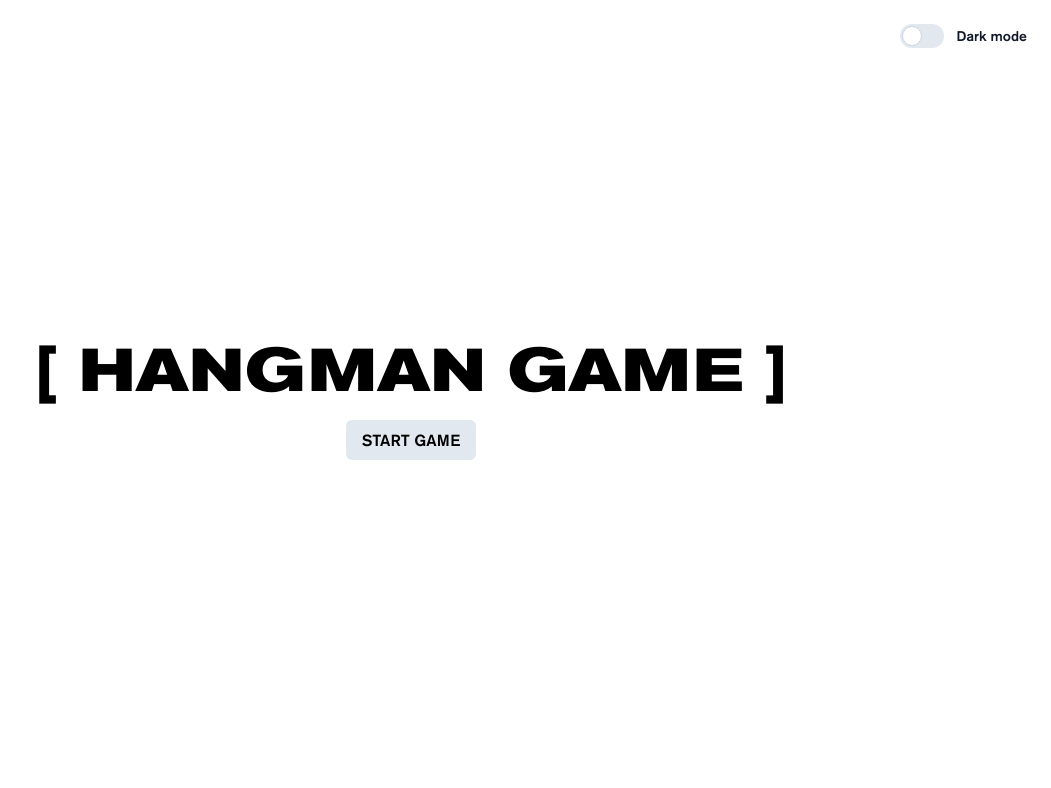
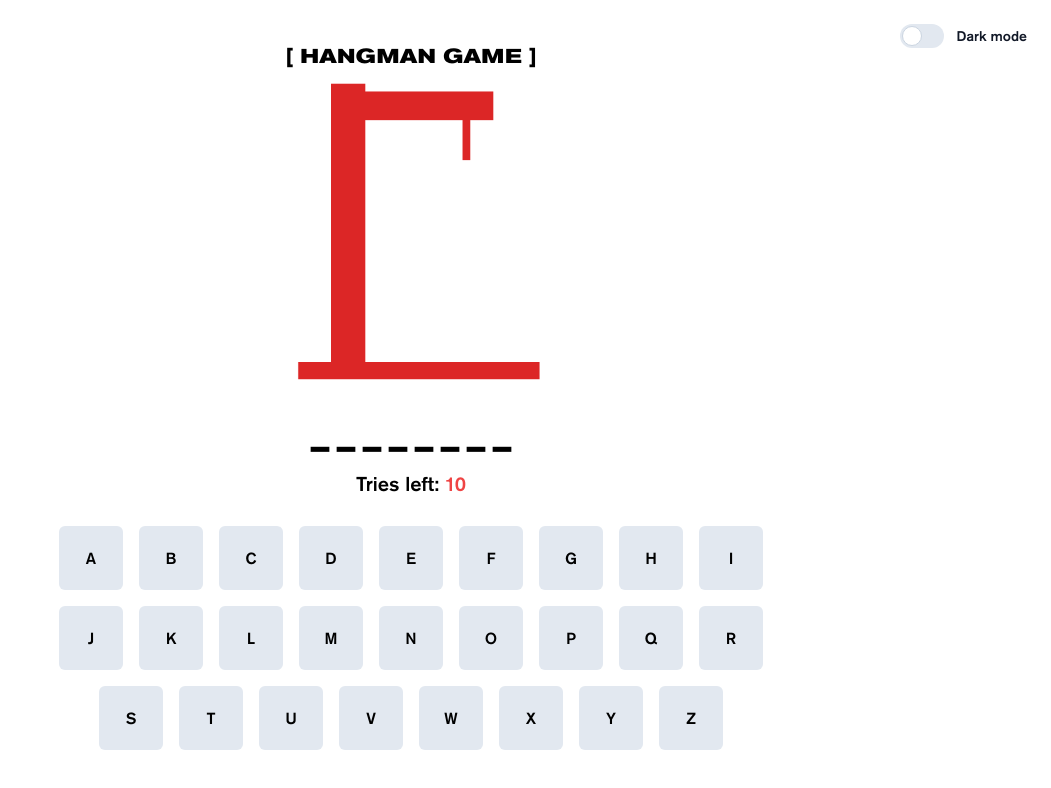
Before and after one commit to karpovIlya/HANGMAN, a website built with Vite: page index.html in a window 1280 px wide. Both pictures are taken after a click on the button "START GAME". Shown: the whole page, without its empty margins (229-1280 px from the left). Built offline with nearby package versions, Linux system fonts and the light colour scheme.

Commit message:
Create a start game function, rendering placeholders and keyboard

```diff
--- a/index.html
+++ b/index.html
@@ -50,7 +50,7 @@
           </span>
         </label>
       </div>
-      <h1 class="logo">[ HANGMAN GAME ]</h1>
+      <h1 class="logo" id="logo">[ HANGMAN GAME ]</h1>
       <div id="game">
         <button class="button-primary">START GAME</button>
       </div>
--- a/src/css/style.css
+++ b/src/css/style.css
@@ -9,12 +9,14 @@
     font-weight: 700;
     font-style: normal;
   }
+
   @font-face {
     font-family: Akzidenz;
     src: url(/fonts/AkzidenzGroteskPro-Md.otf) format('opentype');
     font-weight: 500;
     font-style: normal;
   }
+
   @font-face {
     font-family: Akzidenz;
     src: url(/fonts/AkzidenzGroteskPro-Regular.otf) format('opentype');
@@ -29,15 +31,120 @@
 
 @layer components {
   #app {
-    @apply h-screen flex flex-col items-center justify-center dark:text-white dark:bg-slate-800
+    @apply
+      py-10
+      min-h-screen
+      flex
+      flex-col
+      items-center
+      justify-center
+      dark:text-white
+      dark:bg-slate-800
   }
+
   .logo {
-    @apply text-2xl sm:text-4xl md:text-6xl font-bold uppercase
+    @apply
+      text-2xl
+      sm:text-4xl
+      md:text-6xl
+      font-bold
+      uppercase
   }
+
+  .logo-small {
+    @apply
+      text-xl
+  }
+
   .button-primary {
-    @apply bg-slate-200 rounded-md px-4 py-2 font-medium uppercase hover:bg-slate-300 mt-2 sm:mt-5 dark:bg-indigo-500 hover:dark:bg-indigo-600
+    @apply
+      bg-slate-200
+      rounded-md
+      px-4
+      py-2
+      font-medium
+      uppercase
+      hover:bg-slate-300
+      mt-2
+      sm:mt-5
+      dark:bg-indigo-500
+      hover:dark:bg-indigo-600
   }
+
   .theme-switcher-wrapper {
-    @apply absolute top-6 right-6
+    @apply
+      absolute
+      top-6
+      right-6
+  }
+
+  .hangman {
+    @apply
+      block
+      my-0
+      mx-auto
+      w-60
+      h-60
+      sm:w-80
+      sm:h-80
+  }
+
+  .placeholder-wrapper {
+    @apply
+      flex
+      justify-center
+      mt-5
+  }
+
+  .placeholder {
+    @apply
+      text-2xl
+      sm:text-4xl
+      mr-2
+      last:mr-0
+      font-bold
+  }
+
+  .tries {
+    @apply
+      mt-5
+      text-xl
+      font-medium
+      text-center
+  }
+
+  .tries-left {
+    @apply
+      text-red-500
+  }
+
+  .keyboard {
+    @apply
+      mt-5
+      max-w-3xl
+      flex
+      flex-wrap
+      justify-center
+  }
+
+  .letter {
+    @apply
+      m-1
+      sm:m-2
+      w-10
+      h-10
+      sm:w-16
+      sm:h-16
+      flex
+      justify-center
+      items-center
+      bg-slate-200
+      hover:bg-slate-300
+      dark:bg-indigo-500
+      hover:dark:bg-indigo-600
+      font-medium
+      uppercase
+      rounded-md
+      text-center
   }
 }
--- /dev/null
+++ b/src/js/constants.js
@@ -0,0 +1,6 @@
+export const THEME_KEY_IN_LOCACL_STORE = "theme";
+export const SELECTED_WORD_KEY_IN_SESSION_STORE = "selected_word";
+export const DARK_THEME_CLASS = "dark";
+
+export const WORDS = ["code", "frontend", "programming"];
+export const LETTERS = "ABCDEFGHIJKLMNOPQRSTUVWXYZ".split("");
--- /dev/null
+++ b/src/js/game.js
@@ -0,0 +1,65 @@
+import {
+  WORDS,
+  LETTERS,
+  SELECTED_WORD_KEY_IN_SESSION_STORE,
+} from "./constants";
+
+const gameDiv = document.getElementById("game");
+const logo = document.getElementById("logo");
+
+const createPlaceholdersHTML = () => {
+  const selectedWord = sessionStorage.getItem(
+    SELECTED_WORD_KEY_IN_SESSION_STORE
+  );
+  const placeholders = selectedWord.split("").reduce((acc, _, index) => {
+    return (acc += `<div class="placeholder" id="placeholder_${index}">_</div>`);
+  }, "");
+
+  return `<div class="placeholder-wrapper">${placeholders}</div>`;
+};
+
+const createKeyboard = () => {
+  const keyboard = document.createElement("div");
+  const letters = LETTERS.reduce((acc, curr) => {
+    return (acc += `<button id="${curr}" class="letter">${curr}</button>`);
+  }, "");
+
+  keyboard.classList.add("keyboard");
+  keyboard.innerHTML = letters;
+
+  return keyboard;
+};
+
+const createTriesCounter = () => {
+  return '<p class="tries" id="tries">Tries left: <span id="tries-left" class="tries-left">10</span></p>';
+};
+
+const createHangmanImg = () => {
+  const image = document.createElement("img");
+
+  image.src = "/images/hg-4.png";
+  image.alt = "Hangman image";
+  image.classList.add("hangman");
+
+  return image;
+};
+
+export const startGame = () => {
+  const randomIndex = Math.floor(Math.random() * WORDS.length);
+  const selectedWord = WORDS[randomIndex];
+  const keyboard = createKeyboard();
+  const hangmanImage = createHangmanImg();
+
+  sessionStorage.setItem(SELECTED_WORD_KEY_IN_SESSION_STORE, selectedWord);
+  logo.classList.add("logo-small");
+
+  gameDiv.innerHTML = "";
+  gameDiv.appendChild(hangmanImage);
+  gameDiv.innerHTML += createPlaceholdersHTML();
+  gameDiv.innerHTML += createTriesCounter();
+  gameDiv.appendChild(keyboard);
+
+  keyboard.addEventListener("click", (event) => {
+    console.log(event.target.id);
+  });
+};
--- a/src/js/main.js
+++ b/src/js/main.js
@@ -1,4 +1,10 @@
-import '/src/css/style.css'
-import { swicthThemeHandler } from './utilities'
+import "/src/css/style.css";
+import { swicthThemeHandler } from "./utilities";
+import { startGame } from "./game";
 
-swicthThemeHandler()
+swicthThemeHandler();
+
+const startGameBtn = document.querySelector(".button-primary");
+startGameBtn.addEventListener("click", () => {
+  startGame();
+});
--- a/src/js/utilities.js
+++ b/src/js/utilities.js
@@ -1,21 +1,21 @@
+import { DARK_THEME_CLASS, THEME_KEY_IN_LOCACL_STORE } from "./constants";
+
 export const swicthThemeHandler = () => {
-  const themeSwicther = document.getElementById('theme-swicther')
-  const htmlElement = document.documentElement
-  const darkThemeClass = 'dark'
-  const themeKeyInStorage = 'theme'
+  const themeSwicther = document.getElementById("theme-swicther");
+  const htmlElement = document.documentElement;
 
-  if (localStorage.getItem(themeKeyInStorage)) {
-    htmlElement.classList.add(darkThemeClass)
-    themeSwicther.checked = true
+  if (localStorage.getItem(THEME_KEY_IN_LOCACL_STORE)) {
+    htmlElement.classList.add(DARK_THEME_CLASS);
+    themeSwicther.checked = true;
   }
 
-  themeSwicther.addEventListener('input', () => {
-    htmlElement.classList.toggle(darkThemeClass)
+  themeSwicther.addEventListener("input", () => {
+    htmlElement.classList.toggle(DARK_THEME_CLASS);
 
-    if (htmlElement.classList.contains(darkThemeClass)) {
-      localStorage.setItem(themeKeyInStorage, darkThemeClass)
+    if (htmlElement.classList.contains(DARK_THEME_CLASS)) {
+      localStorage.setItem(THEME_KEY_IN_LOCACL_STORE, DARK_THEME_CLASS);
     } else {
-      localStorage.setItem(themeKeyInStorage, '')
+      localStorage.setItem(THEME_KEY_IN_LOCACL_STORE, "");
     }
-  })
-}
+  });
+};
```
Also changed, not shown: public/images/hg-0.png (added), public/images/hg-1.png (added), public/images/hg-10.png (added), public/images/hg-2.png (added), public/images/hg-3.png (added), public/images/hg-4.png (added), public/images/hg-5.png (added), public/images/hg-6.png (added), public/images/hg-7.png (added), public/images/hg-8.png (added), public/images/hg-9.png (added), public/images/hg-win.png (added).
